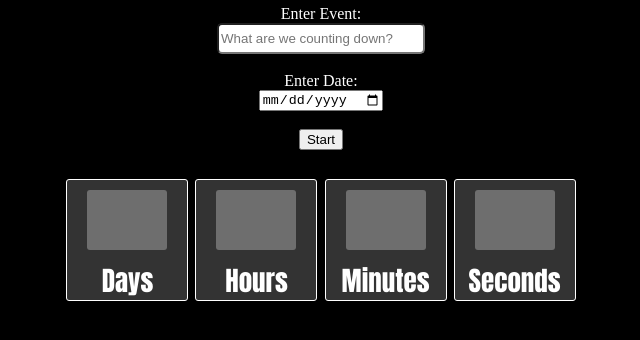
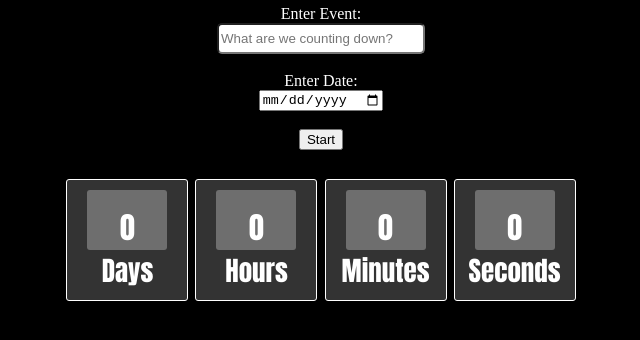
Before and after one commit to JefferyCoen/countDown, a plain HTML site: page index.html in a window 1280 px wide. Shown: the part 104-444 px from the top of the page, without its empty margins (319-959 px from the left). Drawn offline with Linux system fonts and the light colour scheme.

Commit message:
time is will show zero once ran in browser

```diff
--- a/index.html
+++ b/index.html
@@ -26,19 +26,19 @@
     <h3 id="eventDate"></h3>
     <div id="clock">
         <div>
-            <span id="days"></span>
+            <span id="days">0</span>
             <div class="type">Days</div>
         </div>
         <div>
-            <span id="hours"></span>
+            <span id="hours">0</span>
             <div class="type">Hours</div>
         </div>
         <div>
-            <span id="minutes"></span>
+            <span id="minutes">0</span>
             <div class="type">Minutes</div>
         </div>
         <div>
-            <span id="seconds"></span>
+            <span id="seconds">0</span>
             <div class="type">Seconds</div>
         </div>
     </div>
```
